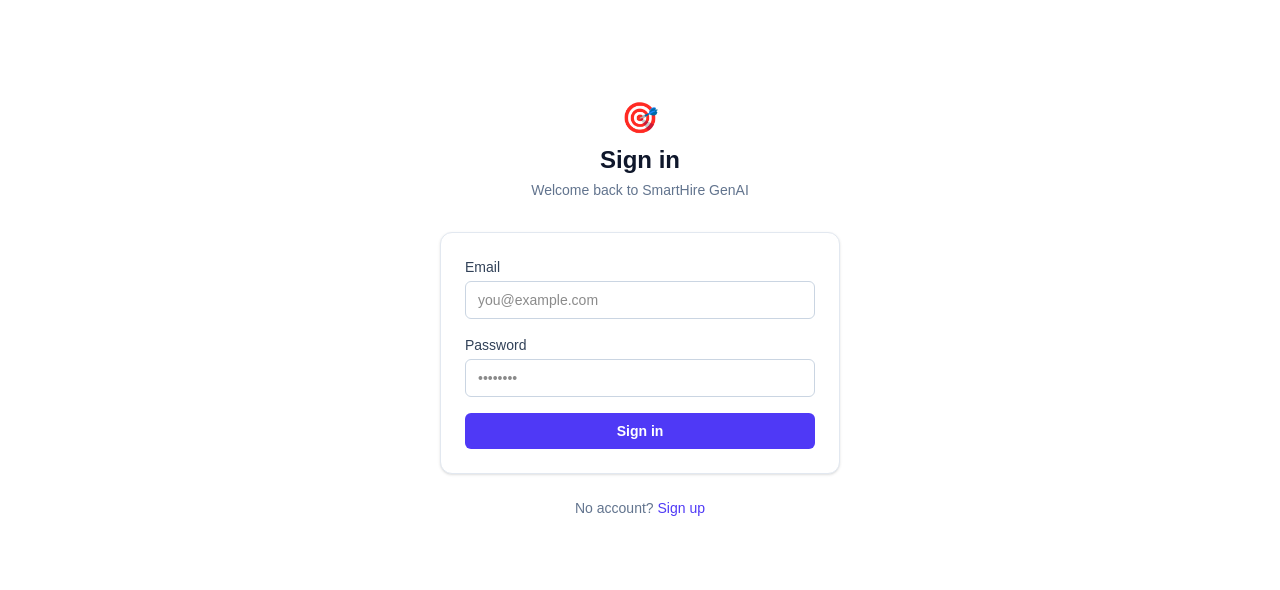
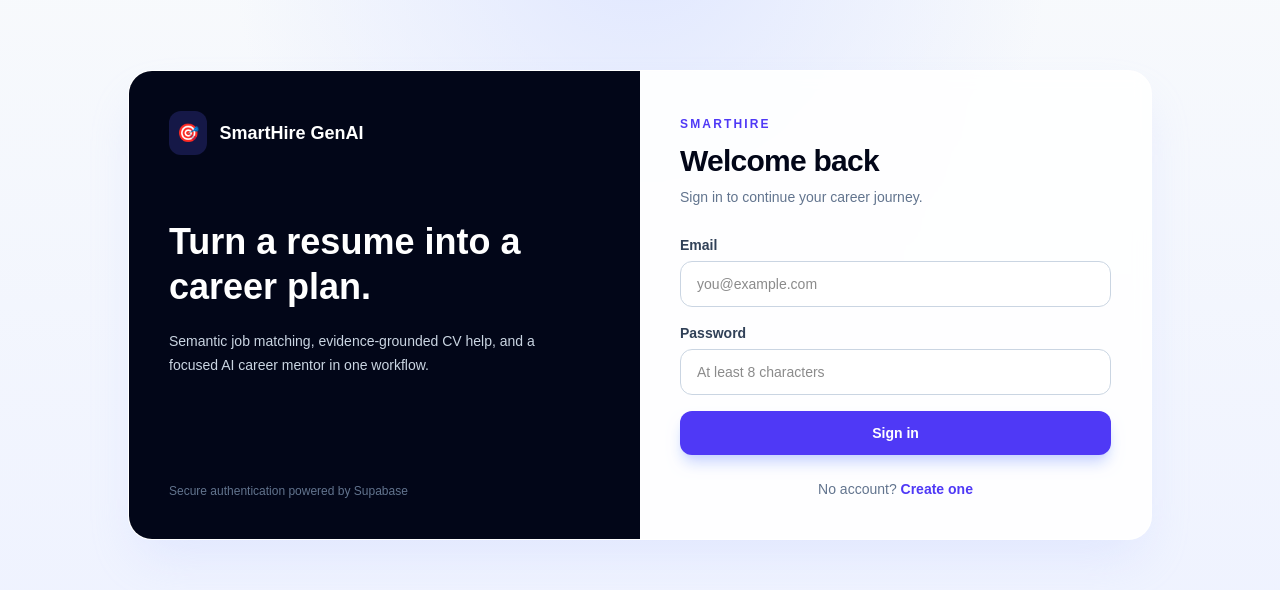
Before and after one commit to jaishubhakanth999/SmartHire-genAI, a Next.js app in the folder frontend/: page /login in a window 1280 px wide. Shown: the part 120-710 px from the top of the page. Built offline with nearby package versions, Linux system fonts and the light colour scheme; no server answers.

Commit message:
Upgrade auth UX and production email verification flow

```diff
--- a/frontend/components/AuthForm.tsx
+++ b/frontend/components/AuthForm.tsx
@@ -4,6 +4,10 @@
 import { useRouter, useSearchParams } from "next/navigation";
 import Link from "next/link";
 import { createClient } from "@/lib/supabase/client";
+
+const SITE_URL =
+  process.env.NEXT_PUBLIC_SITE_URL ||
+  (process.env.NEXT_PUBLIC_VERCEL_URL ? `https://${process.env.NEXT_PUBLIC_VERCEL_URL}` : "https://smart-hire-gen-ai-swart.vercel.app");
 
 export default function AuthForm({ mode }: { mode: "login" | "signup" }) {
   const router = useRouter();
@@ -23,110 +27,100 @@
     const supabase = createClient();
 
     if (mode === "signup") {
-      const { error } = await supabase.auth.signUp({
-        email,
+      const { data, error } = await supabase.auth.signUp({
+        email: email.trim().toLowerCase(),
         password,
-        options: { data: { full_name: fullName } },
+        options: {
+          data: { full_name: fullName.trim() },
+          emailRedirectTo: `${SITE_URL}/auth/confirm?next=/dashboard`,
+        },
       });
       setLoading(false);
       if (error) {
         setError(error.message);
         return;
       }
-      setNotice(
-        "Account created. If email confirmation is enabled on your Supabase project, check your inbox before signing in."
-      );
+      if (data.session) {
+        router.push("/dashboard");
+        router.refresh();
+        return;
+      }
+      setNotice("Account created. Check your email and click the verification link before signing in.");
       return;
     }
 
-    const { error } = await supabase.auth.signInWithPassword({ email, password });
+    const { data, error } = await supabase.auth.signInWithPassword({
+      email: email.trim().toLowerCase(),
+      password,
+    });
     setLoading(false);
     if (error) {
       setError(error.message);
       return;
     }
-    router.push(params.get("redirect") || "/dashboard");
+    if (!data.user?.email_confirmed_at) {
+      await supabase.auth.signOut();
+      setError("Please verify your email address before signing in.");
+      return;
+    }
+    const redirect = params.get("redirect");
+    router.push(redirect?.startsWith("/") ? redirect : "/dashboard");
     router.refresh();
   }
 
   return (
-    <div className="mx-auto flex min-h-[calc(100vh-57px)] max-w-md flex-col justify-center px-6 py-12">
-      <div className="mb-8 text-center">
-        <div className="text-3xl">🎯</div>
-        <h1 className="mt-2 text-2xl font-bold text-slate-900">
-          {mode === "login" ? "Sign in" : "Create your account"}
+    <main className="relative flex min-h-[calc(100vh-64px)] items-center justify-center overflow-hidden px-6 py-14">
+      <div className="absolute inset-0 -z-10 bg-[radial-gradient(circle_at_top,#e0e7ff,transparent_42%),linear-gradient(180deg,#f8fafc,#eef2ff)]" />
+      <div className="grid w-full max-w-5xl overflow-hidden rounded-3xl border border-white/70 bg-white/90 shadow-2xl shadow-indigo-200/40 backdrop-blur md:grid-cols-2">
+        <section className="hidden bg-slate-950 p-10 text-white md:flex md:flex-col md:justify-between">
+          <div>
+            <div className="flex items-center gap-3 text-lg font-bold"><span className="rounded-xl bg-indigo-500/20 p-2">🎯</span> SmartHire GenAI</div>
+            <h2 className="mt-16 text-4xl font-bold leading-tight">Turn a resume into a career plan.</h2>
+            <p className="mt-5 max-w-sm text-sm leading-6 text-slate-300">Semantic job matching, evidence-grounded CV help, and a focused AI career mentor in one workflow.</p>
+          </div>
+          <p className="text-xs text-slate-500">Secure authentication powered by Supabase</p>
+        </section>
+
+        <section className="p-7 sm:p-10">
+          <div className="mb-7">
+            <span className="text-xs font-bold uppercase tracking-[0.18em] text-indigo-600">SmartHire</span>
+            <h1 className="mt-2 text-3xl font-bold tracking-tight text-slate-950">
+              {mode === "login" ? "Welcome back" : "Create your account"}
             </h1>
-        <p className="mt-1 text-sm text-slate-500">
-          {mode === "login" ? "Welcome back to SmartHire GenAI" : "Start matching jobs and chatting with your mentor"}
+            <p className="mt-2 text-sm text-slate-500">
+              {mode === "login" ? "Sign in to continue your career journey." : "Verify your email to unlock your personalized workspace."}
             </p>
           </div>
 
-      <form onSubmit={handleSubmit} className="space-y-4 rounded-xl border border-slate-200 bg-white p-6 shadow-sm">
+          <form onSubmit={handleSubmit} className="space-y-4">
             {mode === "signup" && (
               <div>
-            <label className="block text-sm font-medium text-slate-700">Full name</label>
-            <input
-              type="text"
-              value={fullName}
-              onChange={(e) => setFullName(e.target.value)}
-              className="mt-1 w-full rounded-md border border-slate-300 px-3 py-2 text-sm focus:border-indigo-500 focus:outline-none focus:ring-1 focus:ring-indigo-500"
-              placeholder="Ada Lovelace"
-            />
+                <label htmlFor="fullName" className="block text-sm font-semibold text-slate-700">Full name</label>
+                <input id="fullName" type="text" required value={fullName} onChange={(e) => setFullName(e.target.value)} className="mt-1.5 w-full rounded-xl border border-slate-300 bg-white px-4 py-3 text-sm outline-none transition focus:border-indigo-500 focus:ring-4 focus:ring-indigo-100" placeholder="Your name" />
               </div>
             )}
             <div>
-          <label className="block text-sm font-medium text-slate-700">Email</label>
-          <input
-            type="email"
-            required
-            value={email}
-            onChange={(e) => setEmail(e.target.value)}
-            className="mt-1 w-full rounded-md border border-slate-300 px-3 py-2 text-sm focus:border-indigo-500 focus:outline-none focus:ring-1 focus:ring-indigo-500"
-            placeholder="you@example.com"
-          />
+              <label htmlFor="email" className="block text-sm font-semibold text-slate-700">Email</label>
+              <input id="email" type="email" required value={email} onChange={(e) => setEmail(e.target.value)} className="mt-1.5 w-full rounded-xl border border-slate-300 bg-white px-4 py-3 text-sm outline-none transition focus:border-indigo-500 focus:ring-4 focus:ring-indigo-100" placeholder="you@example.com" />
             </div>
             <div>
-          <label className="block text-sm font-medium text-slate-700">Password</label>
-          <input
-            type="password"
-            required
-            minLength={6}
-            value={password}
-            onChange={(e) => setPassword(e.target.value)}
-            className="mt-1 w-full rounded-md border border-slate-300 px-3 py-2 text-sm focus:border-indigo-500 focus:outline-none focus:ring-1 focus:ring-indigo-500"
-            placeholder="••••••••"
-          />
+              <label htmlFor="password" className="block text-sm font-semibold text-slate-700">Password</label>
+              <input id="password" type="password" required minLength={8} value={password} onChange={(e) => setPassword(e.target.value)} className="mt-1.5 w-full rounded-xl border border-slate-300 bg-white px-4 py-3 text-sm outline-none transition focus:border-indigo-500 focus:ring-4 focus:ring-indigo-100" placeholder="At least 8 characters" />
             </div>
 
-        {error && <p className="text-sm text-red-600">{error}</p>}
-        {notice && <p className="text-sm text-green-600">{notice}</p>}
+            {error && <div role="alert" className="rounded-xl border border-rose-200 bg-rose-50 px-4 py-3 text-sm text-rose-700">{error}</div>}
+            {notice && <div role="status" className="rounded-xl border border-emerald-200 bg-emerald-50 px-4 py-3 text-sm text-emerald-700">{notice}</div>}
 
-        <button
-          type="submit"
-          disabled={loading}
-          className="w-full rounded-md bg-indigo-600 px-4 py-2 text-sm font-semibold text-white hover:bg-indigo-500 disabled:opacity-60"
-        >
-          {loading ? "Please wait…" : mode === "login" ? "Sign in" : "Sign up"}
+            <button type="submit" disabled={loading} className="w-full rounded-xl bg-indigo-600 px-4 py-3 text-sm font-bold text-white shadow-lg shadow-indigo-200 transition hover:bg-indigo-500 hover:-translate-y-0.5 disabled:cursor-not-allowed disabled:opacity-60">
+              {loading ? "Please wait…" : mode === "login" ? "Sign in" : "Create account"}
             </button>
           </form>
 
           <p className="mt-6 text-center text-sm text-slate-500">
-        {mode === "login" ? (
-          <>
-            No account?{" "}
-            <Link href="/signup" className="font-medium text-indigo-600 hover:text-indigo-500">
-              Sign up
-            </Link>
-          </>
-        ) : (
-          <>
-            Already have an account?{" "}
-            <Link href="/login" className="font-medium text-indigo-600 hover:text-indigo-500">
-              Sign in
-            </Link>
-          </>
-        )}
+            {mode === "login" ? <>No account? <Link href="/signup" className="font-bold text-indigo-600 hover:underline">Create one</Link></> : <>Already registered? <Link href="/login" className="font-bold text-indigo-600 hover:underline">Sign in</Link></>}
           </p>
+        </section>
       </div>
+    </main>
   );
 }
```
Lines whose indentation alone changed are shown as unchanged.
